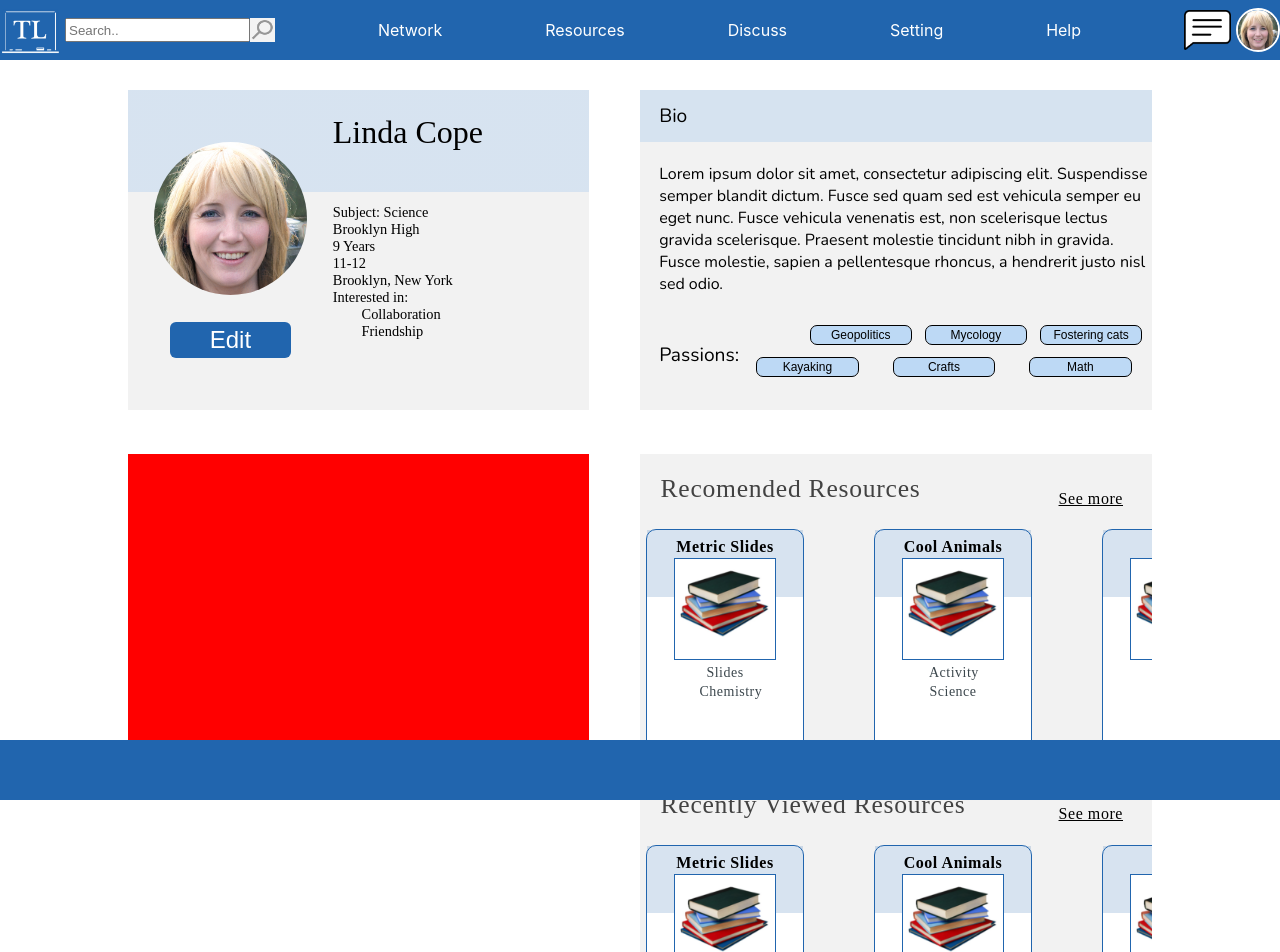
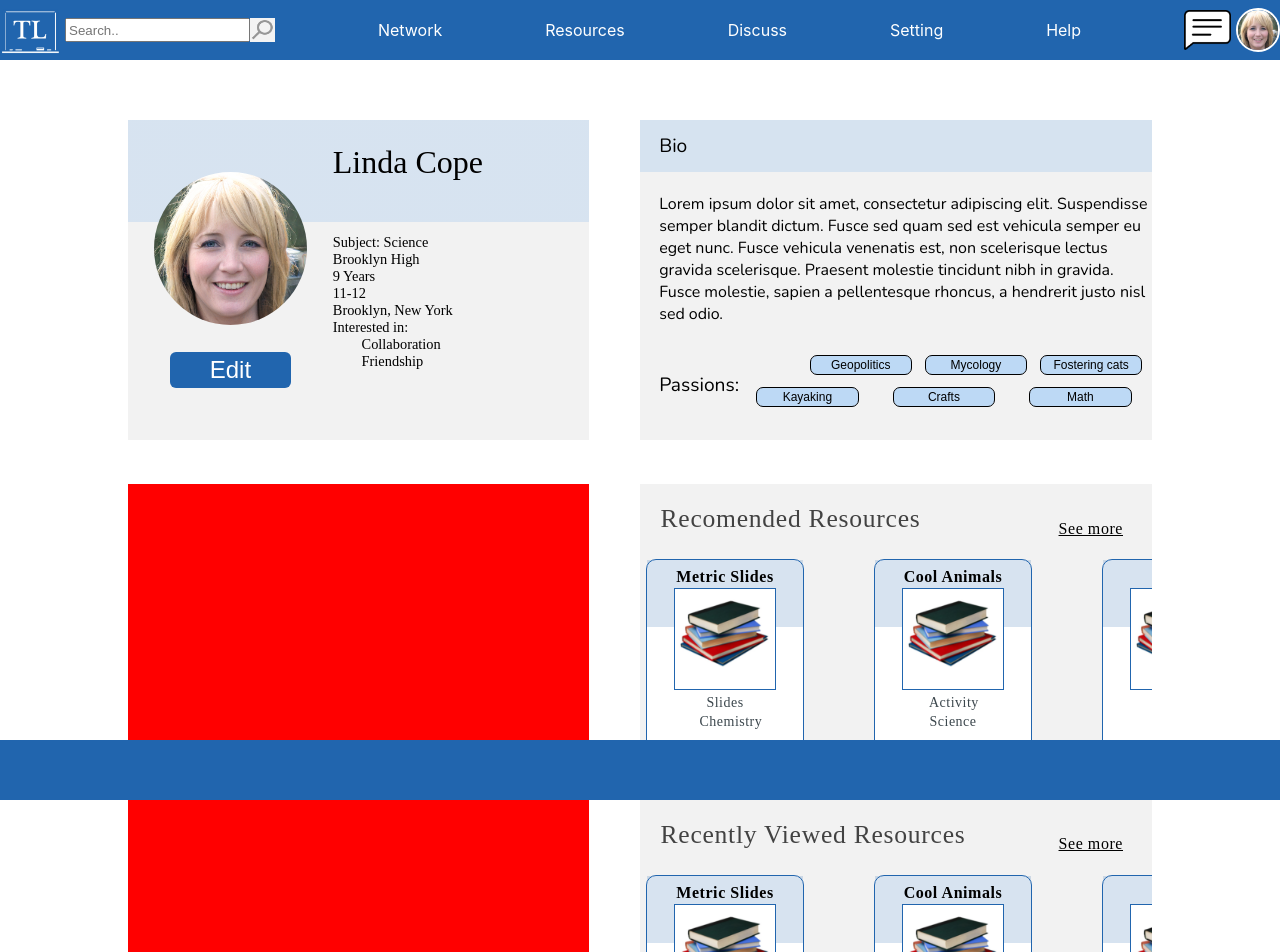
Before and after one commit to jlendle11/teachers-lounge, a React (Create React App) app: page /profile in a window 1280 px wide. Shown: the top 952 px of the page. Built offline with nearby package versions, Linux system fonts and the light colour scheme.

Commit message:
adjust profile css

```diff
--- a/src/App.css
+++ b/src/App.css
@@ -10,3 +10,9 @@
   width: -webkit-fill-available;
   justify-content: space-around;
 }
+
+.App-body {
+  display: flex;
+  flex-direction: column;
+  overflow: auto;
+}
--- a/src/App.js
+++ b/src/App.js
@@ -13,7 +13,7 @@ function App() {
   return (
     <div className="App">
       <Nav/>
-      <main>
+      <main className="App-body">
         <Route
             exact path="/"
             component={Homepage}
--- a/src/components/Profile/Profile.css
+++ b/src/components/Profile/Profile.css
@@ -5,6 +5,7 @@
      height: 100vh;
      display: flex;
      flex-direction: column;
+     margin: 30px 0 200px 0;
  }
 
  .row-1 {
@@ -39,14 +40,16 @@
 
  .box-3 {
      width: 40vw;
-    height: 40vh;
+     /* height: 58.2vh; */
+     height: 70vh;
      background-color: red;
      margin-right: 2vw;
  }
 
  .box-4 {
      width: 40vw;
-    height: 40vh;
+     height: 70vh;
+     /* min-height: 120vh; */
      background-color: blue;
      margin-left: 2vw;
  }
@@ -98,7 +101,7 @@
      width: 95px;
      border-radius: 7px;
      border: solid 1px #000000;
-    background-color: #2165ae;
+     /* background-color: #2165ae; */
      margin-left: 30px;
      margin-top: -60px;
      color: white;
@@ -315,7 +318,7 @@
      background-color: #2165ae;
      color: #ffffff;
      padding: 0;
-    cursor:pointer;
+     cursor: pointer;
      border-width: 0;
      /* margin-top: 10px;
     margin-bottom: 7px; */
--- a/src/components/Resources/ProfileResources.js
+++ b/src/components/Resources/ProfileResources.js
@@ -58,6 +58,7 @@ const resourcesArray = [
 function ProfileResources() {
   return (
     <div className="resources-container-profile">
+      <div className="r-r-wrapper1">
         <div className="r-r-container">
           <div className="r-r">Recomended Resources</div>
           <div className="see-more">See more</div>
@@ -80,7 +81,9 @@ function ProfileResources() {
             )
           })}
         </div>
+      </div>
       {/* ---------------------------- */}
+      <div className="r-r-wrapper2">
         <div className="r-v-r-container">
           <div className="r-v-r">Recently Viewed Resources</div>
           <div className="see-more">See more</div>
@@ -103,7 +106,7 @@ function ProfileResources() {
             )
           })}
         </div>
-
+      </div>
     </div>
   )
 }
--- a/src/components/Resources/Resources.css
+++ b/src/components/Resources/Resources.css
@@ -186,8 +186,12 @@
 }
 .resources-container-profile{
   width: auto;
-  height: 707px;
+  /* height: 58.2vh; */
+  height: 70vh;
   background-color: #f2f2f2;
+  display: flex;
+  flex-direction: column;
+  justify-content: space-evenly;
   /* overflow: auto; */
 }
 
```
Lines whose indentation alone changed are shown as unchanged.
